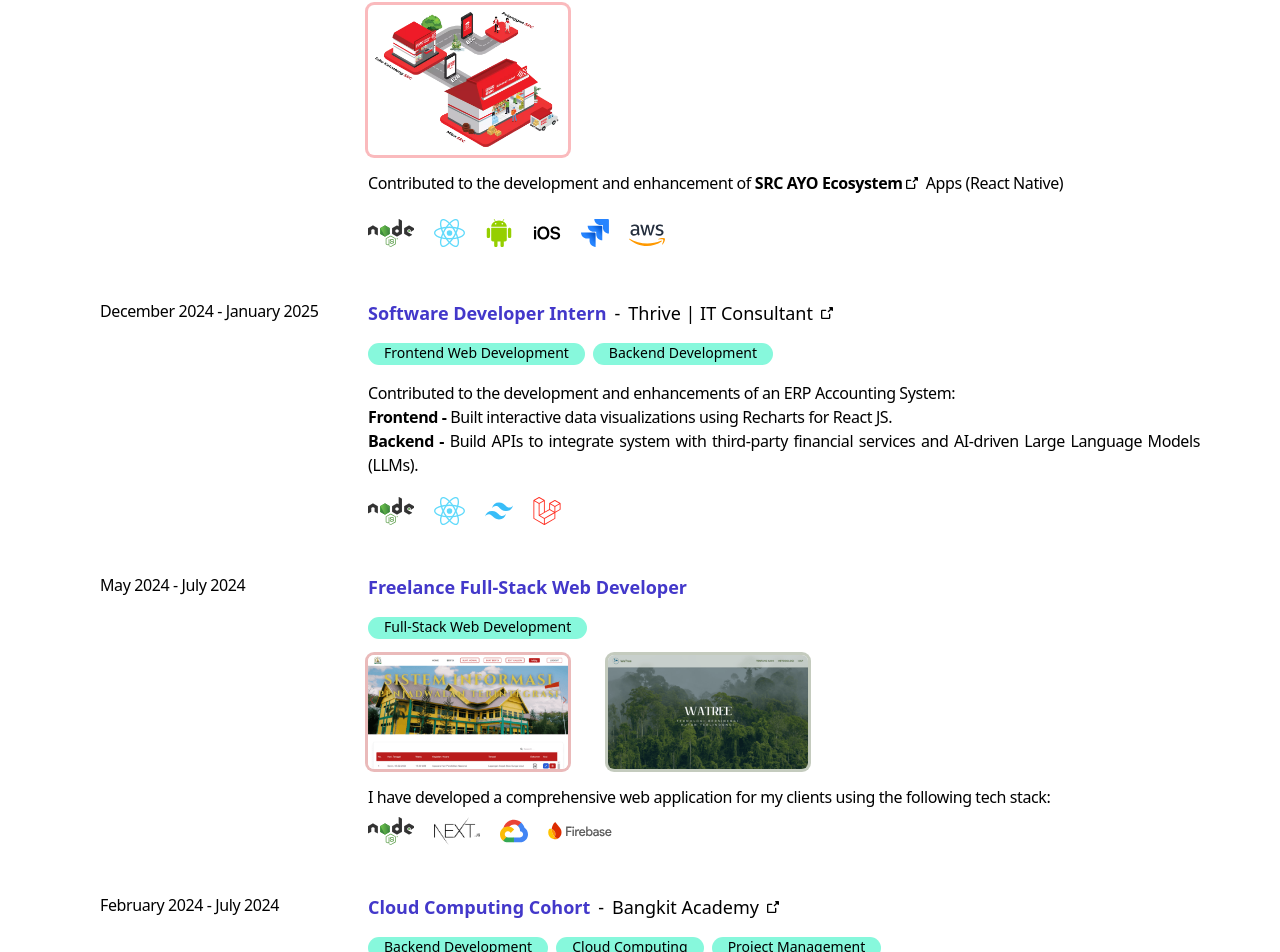
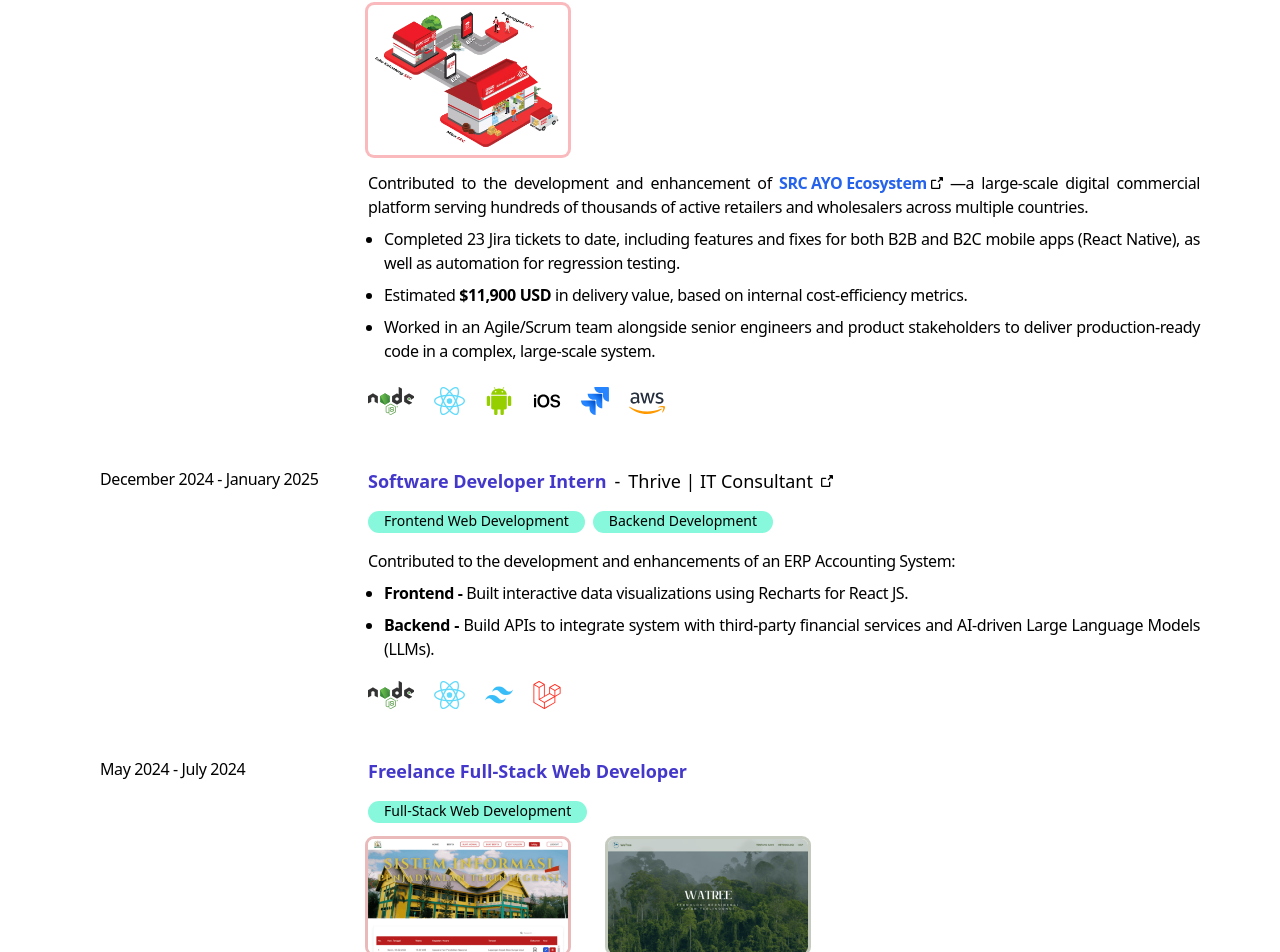
Before and after one commit to achmadaffandifauzan/portofolio, a React (Create React App) app: page / in a window 1280 px wide. Shown: the part 1873-2825 px from the top of the page. Built offline with nearby package versions, Linux system fonts and the light colour scheme.

Commit message:
update experience details

```diff
--- a/src/experiences/Sampoerna.js
+++ b/src/experiences/Sampoerna.js
@@ -42,18 +42,36 @@ const Sampoerna = () => {
           />
         </div>
         <div className="text-justify">
-          <div className="flex flex-row flex-wrap">
-            Contributed to the development and enhancement of
+          <div className="leading-6 mb-2">
+            Contributed to the development and enhancement of&nbsp;
             <a
               href="https://www.src.id/en/"
               target="_blank"
-              className="font-semibold flex flex-row flex-wrap"
+              className="font-semibold text-blue-600 inline-flex items-center"
             >
-              &nbsp;SRC AYO Ecosystem&nbsp;
-              <img src="/logo/new-window.svg" className="w-3" alt="" />
+              SRC AYO Ecosystem
+              <img src="/logo/new-window.svg" className="w-3 ml-1" alt="" />
             </a>
-            &nbsp; Apps (React Native)
+            &nbsp;—a large-scale digital commercial platform serving hundreds of
+            thousands of active retailers and wholesalers across multiple
+            countries.
           </div>
+          <ul className="flex flex-col gap-2 list-disc ms-4">
+            <li className="leading-6">
+              Completed 23 Jira tickets to date, including features and fixes
+              for both B2B and B2C mobile apps (React Native), as well as
+              automation for regression testing.
+            </li>
+            <li className="leading-6">
+              Estimated <span className="font-semibold">$11,900 USD</span> in
+              delivery value, based on internal cost-efficiency metrics.
+            </li>
+            <li className="leading-6">
+              Worked in an Agile/Scrum team alongside senior engineers and
+              product stakeholders to deliver production-ready code in a
+              complex, large-scale system.
+            </li>
+          </ul>
           <div className="flex flex-row max-sm:justify-center items-center flex-wrap gap-5 mt-5 mb-2 tracking-normal">
             <img src="/logo/nodejs-full.svg" className="h-7" alt="" />
             <img src="/logo/react.svg" className="h-7" alt="" />
--- a/src/experiences/Thrive.js
+++ b/src/experiences/Thrive.js
@@ -35,22 +35,22 @@ const Thrive = () => {
         </div>
         <div className="text-justify">
           <div>
-            <div>
+            <div className="mb-2">
               Contributed to the development and enhancements of an ERP
               Accounting System:
             </div>
-            <div>
-              <div>
+            <ul className="flex flex-col gap-2 list-disc ms-4">
+              <li className="leading-6">
                 <span className="font-semibold">Frontend - </span>
                 Built interactive data visualizations using Recharts for React
                 JS.
-              </div>
-              <div>
+              </li>
+              <li className="leading-6">
                 <span className="font-semibold">Backend - </span> Build APIs to
                 integrate system with third-party financial services and
                 AI-driven Large Language Models (LLMs).
-              </div>
-            </div>
+              </li>
+            </ul>
           </div>
           <div className="flex flex-row max-sm:justify-center flex-wrap gap-5 mt-5 mb-2 tracking-normal">
             <img
```
